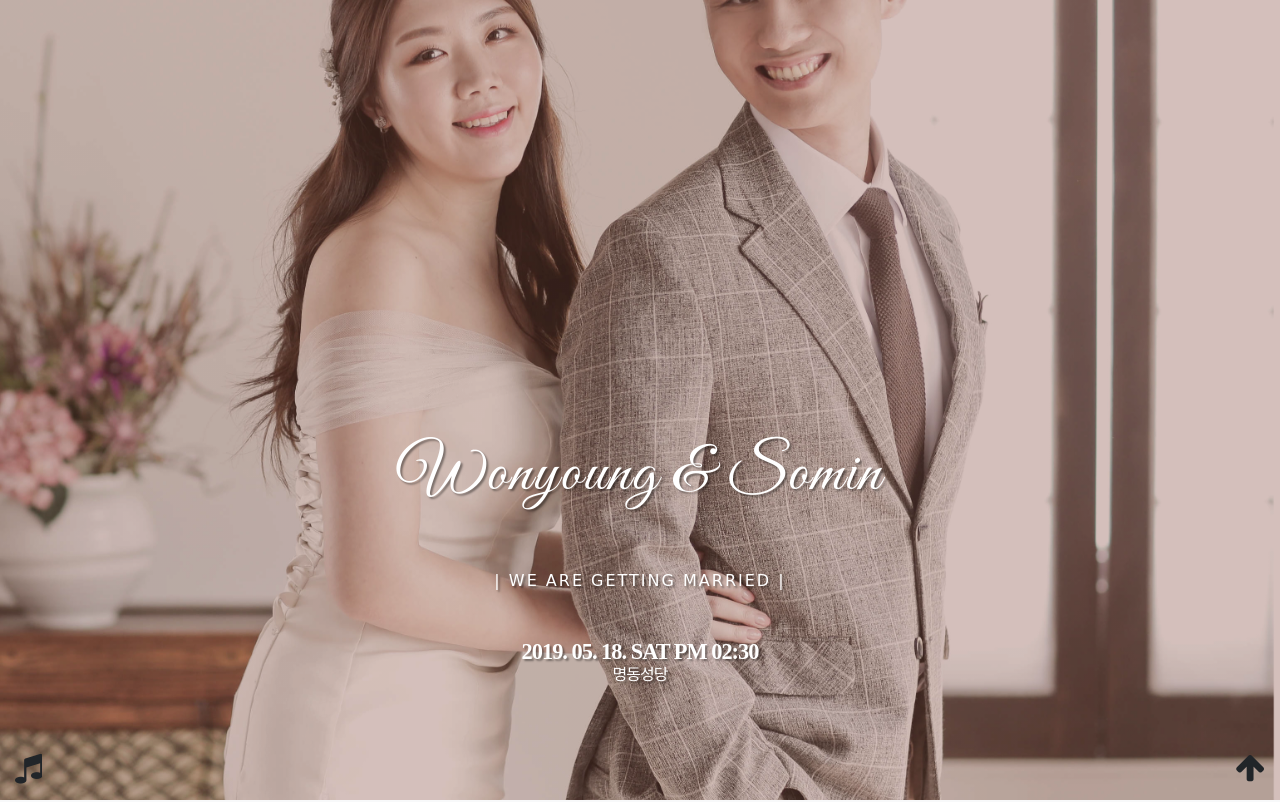
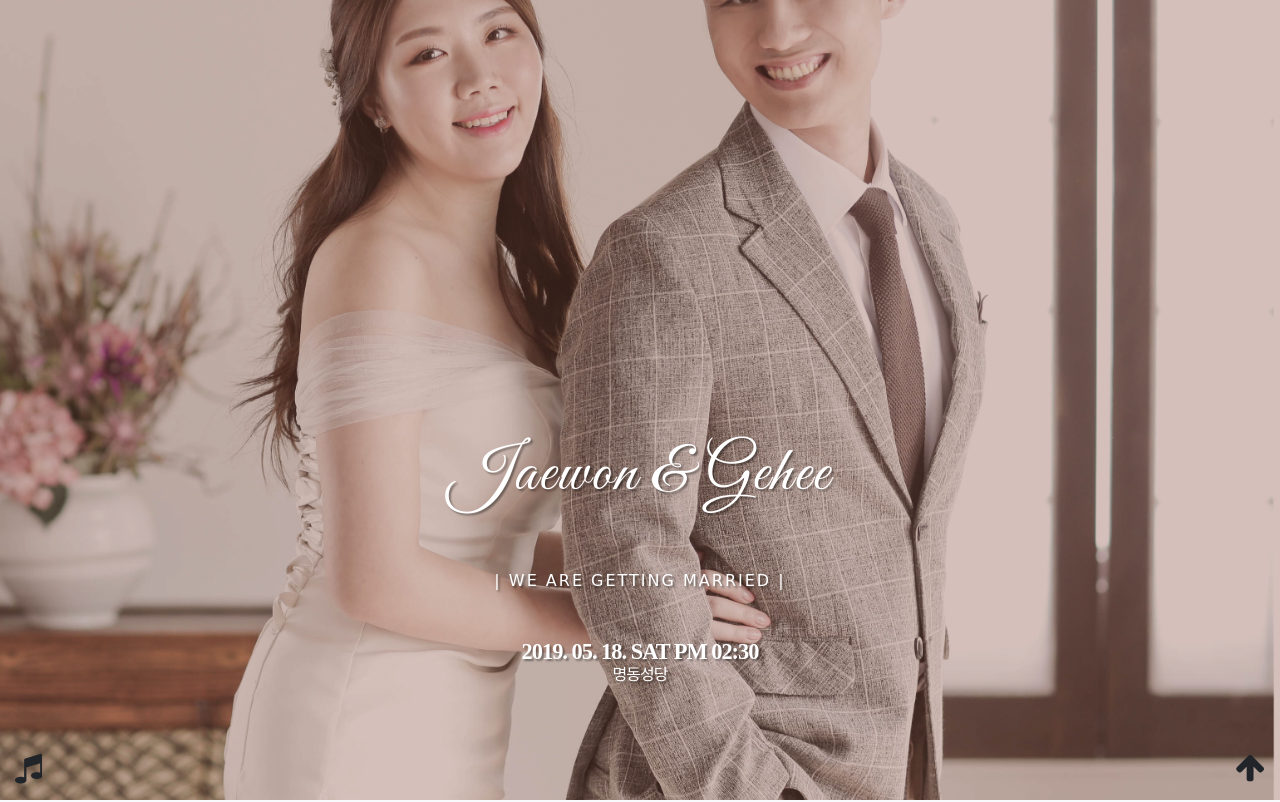
Before and after one commit to jaewon-jun9/jaewon-jun9.github.io, a website: page wedding-card/docs/index.html in a window 1280 px wide. Shown: the top 802 px of the page. Drawn offline with nearby package versions, Linux system fonts and the light colour scheme; no server answers; a script that the page names is missing; a web font is replaced by a local one.

Commit message:
Update index.html

```diff
--- a/wedding-card/docs/index.html
+++ b/wedding-card/docs/index.html
@@ -95,7 +95,7 @@
         <div class="ww-home-page" id="home">
             <div class="ww-wedding-announcement d-flex align-items-center justify-content-start">
                 <div class="container ww-announcement-container">
-                    <p class="ww-couple-name ww-title" style="font-size:4.0em">Wonyoung & Somin</p>
+                    <p class="ww-couple-name ww-title" style="font-size:4.0em">Jaewon & Gehee</p>
                     <p class="h2 mt-5 ww-title" style="font-family: 'Gugi', cursive; font-size:1.0em">
                         | WE ARE GETTING MARRIED |
                     </p>
```
